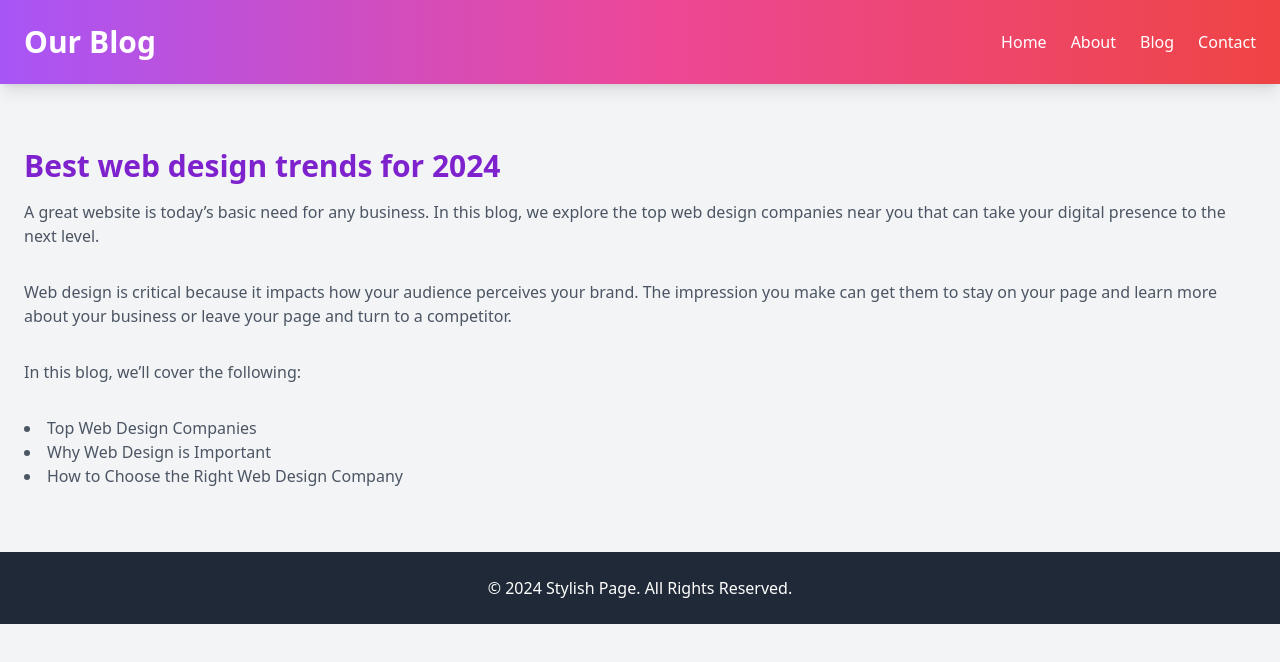
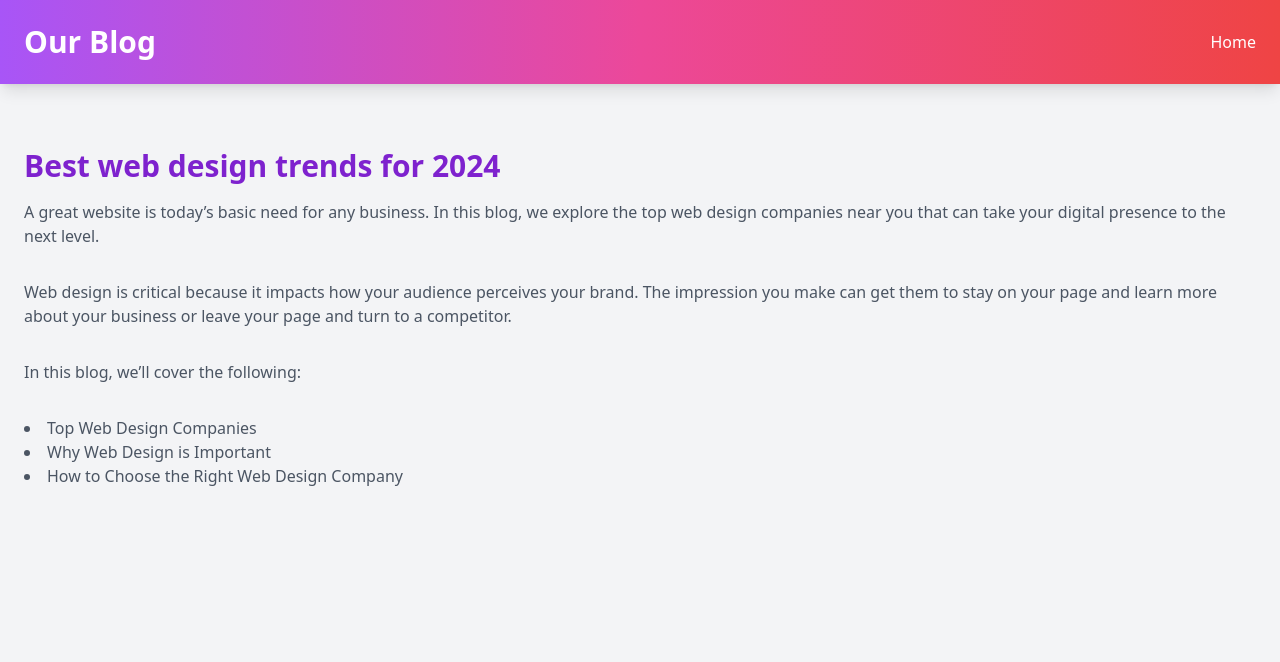
Before and after one commit to HardikPrajapati555/HTML-Tailwind-CSS-Page, a plain HTML site: page blog-post-2.html in a window 1280 px wide. Drawn offline with nearby package versions, Linux system fonts and the light colour scheme.

Commit message:
Update blog-post-2.html

```diff
--- a/blog-post-2.html
+++ b/blog-post-2.html
@@ -17,9 +17,7 @@
       <h1 class="text-3xl font-bold">Our Blog</h1>
       <ul class="flex space-x-6">
         <li><a href="index.html" class="hover:text-yellow-300 transition duration-300">Home</a></li>
-        <li><a href="about.html" class="hover:text-yellow-300 transition duration-300">About</a></li>
-        <li><a href="blog.html" class="hover:text-yellow-300 transition duration-300">Blog</a></li>
-        <li><a href="contact.html" class="hover:text-yellow-300 transition duration-300">Contact</a></li>
+
       </ul>
     </nav>
   </header>
@@ -38,13 +36,6 @@
     </p>
   </section>
 
-  <!-- Footer Section -->
-  <footer class="bg-gray-800 text-white py-6">
-    <div class="container mx-auto text-center">
-      <p>&copy; 2024 Stylish Page. All Rights Reserved.</p>
-    </div>
-  </footer>
-
 </body>
 
 </html>
```
